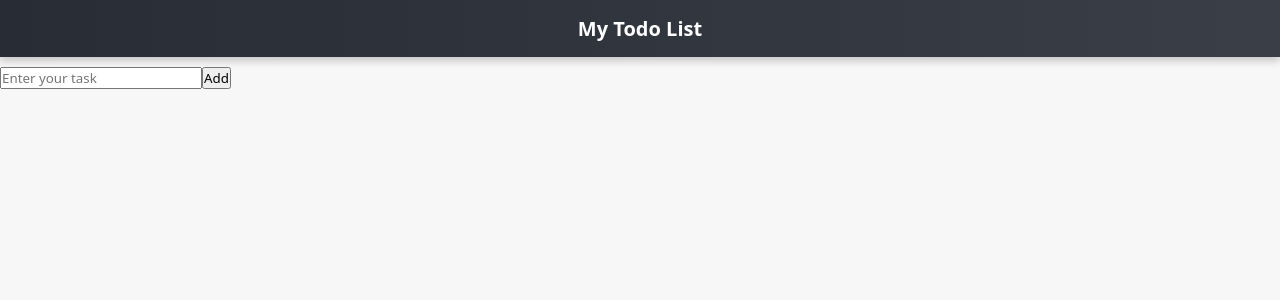
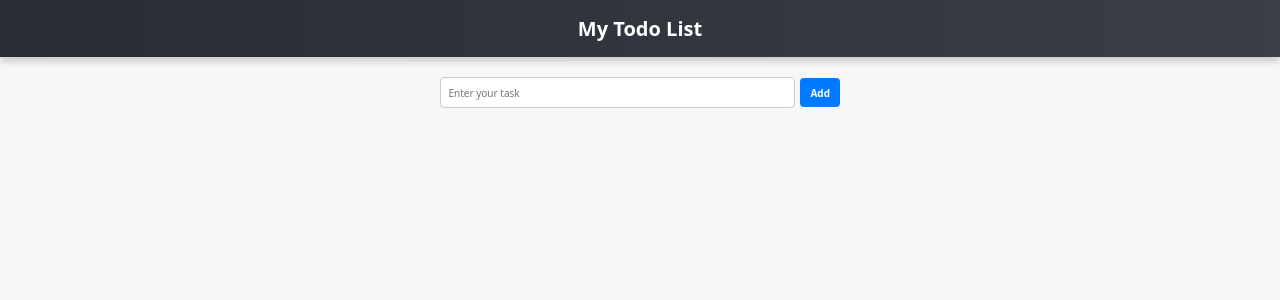
Before and after one commit to newaz10/todo-app, a React (Vite) app: page / in a window 1280 px wide. Shown: the top 300 px of the page. Built offline with nearby package versions, Linux system fonts and the light colour scheme.

Commit message:
styling the form

```diff
--- /dev/null
+++ b/src/components/Form.css
@@ -0,0 +1,44 @@
+/* Form Container */
+.form-container {
+  max-width: 40rem;
+  margin: 2rem auto;
+}
+
+/* Input Container: Flexbox for alignment */
+.input-container {
+  display: flex;
+  align-items: center;
+  gap: 0.5rem;
+}
+
+/* Input Styling */
+.form-input {
+  flex: 1;
+  padding: 0.75rem;
+  font-size: 1rem;
+  border: 1px solid #ccc;
+  border-radius: 4px;
+  outline: none;
+  transition: border-color 0.3s ease;
+}
+
+.form-input:focus {
+  border-color: #007bff;
+}
+
+/* Button Styling */
+.form-button {
+  padding: 0.75rem 1rem;
+  font-size: 1rem;
+  font-weight: bold;
+  color: #fff;
+  background-color: #007bff;
+  border: none;
+  border-radius: 4px;
+  cursor: pointer;
+  transition: background-color 0.3s ease;
+}
+
+.form-button:hover {
+  background-color: #0056b3;
+}
--- a/src/components/Form.jsx
+++ b/src/components/Form.jsx
@@ -1,5 +1,7 @@
 import PropTypes from "prop-types";
 import { useState } from "react";
+import "./Form.css";
+
 export const Form = ({ setTodoList }) => {
   const [todo, setTodo] = useState("");
 
@@ -19,14 +21,19 @@
     }
   };
   return (
-    <form onSubmit={handleSubmit}>
+    <form onSubmit={handleSubmit} className="form-container">
+      <div className="input-container">
         <input
           type="text"
           value={todo}
           onChange={handleChange}
           placeholder="Enter your task"
+          className="form-input"
         />
-      <button type="submit">Add</button>
+        <button type="submit" className="form-button">
+          Add
+        </button>
+      </div>
     </form>
   );
 };
--- a/src/components/Header.css
+++ b/src/components/Header.css
@@ -6,5 +6,4 @@
   padding: 1.5rem 1rem;
   font-size: 2rem;
   box-shadow: 0 4px 8px rgba(0, 0, 0, 0.2);
-  margin-bottom: 1rem;
 }
```
Lines whose indentation alone changed are shown as unchanged.
